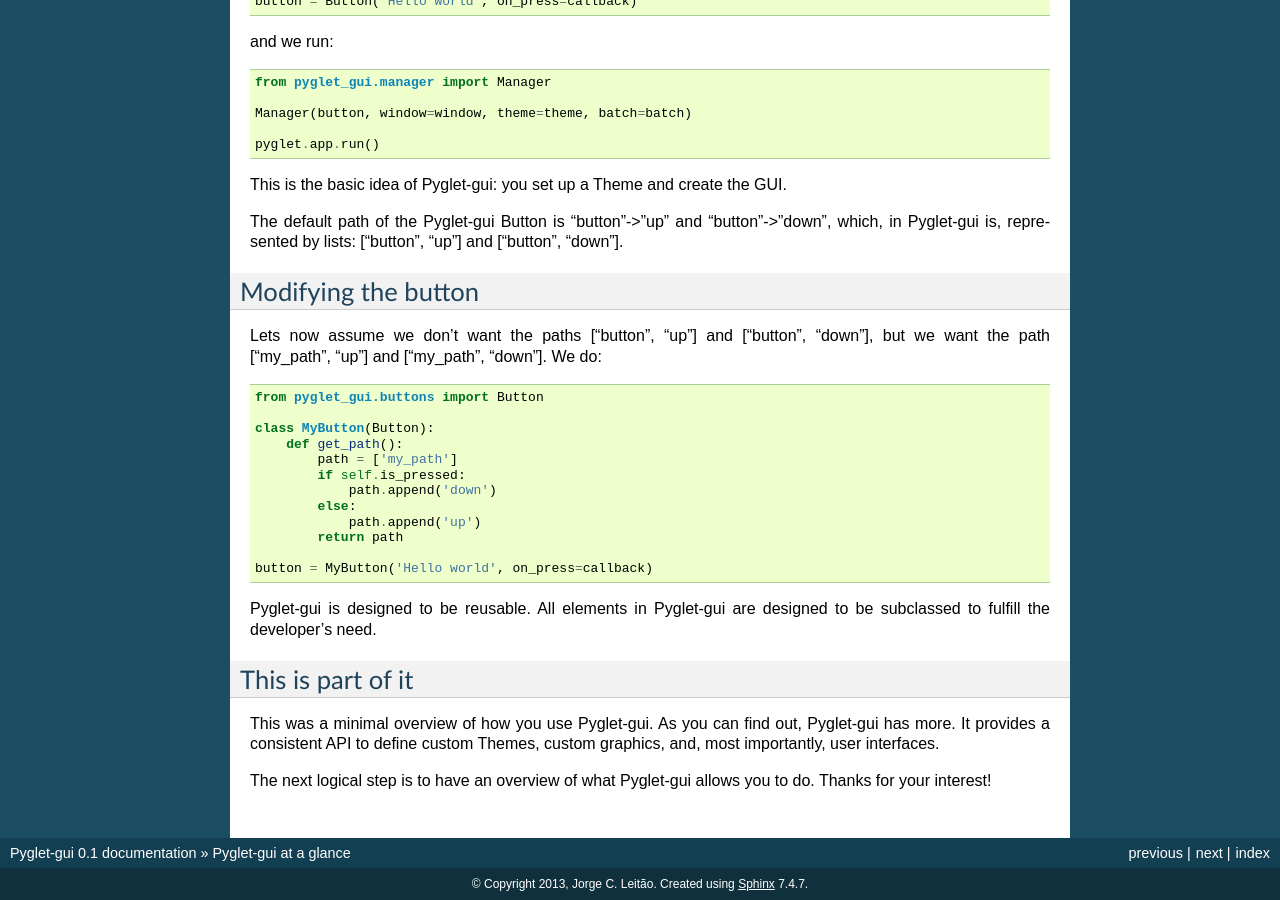
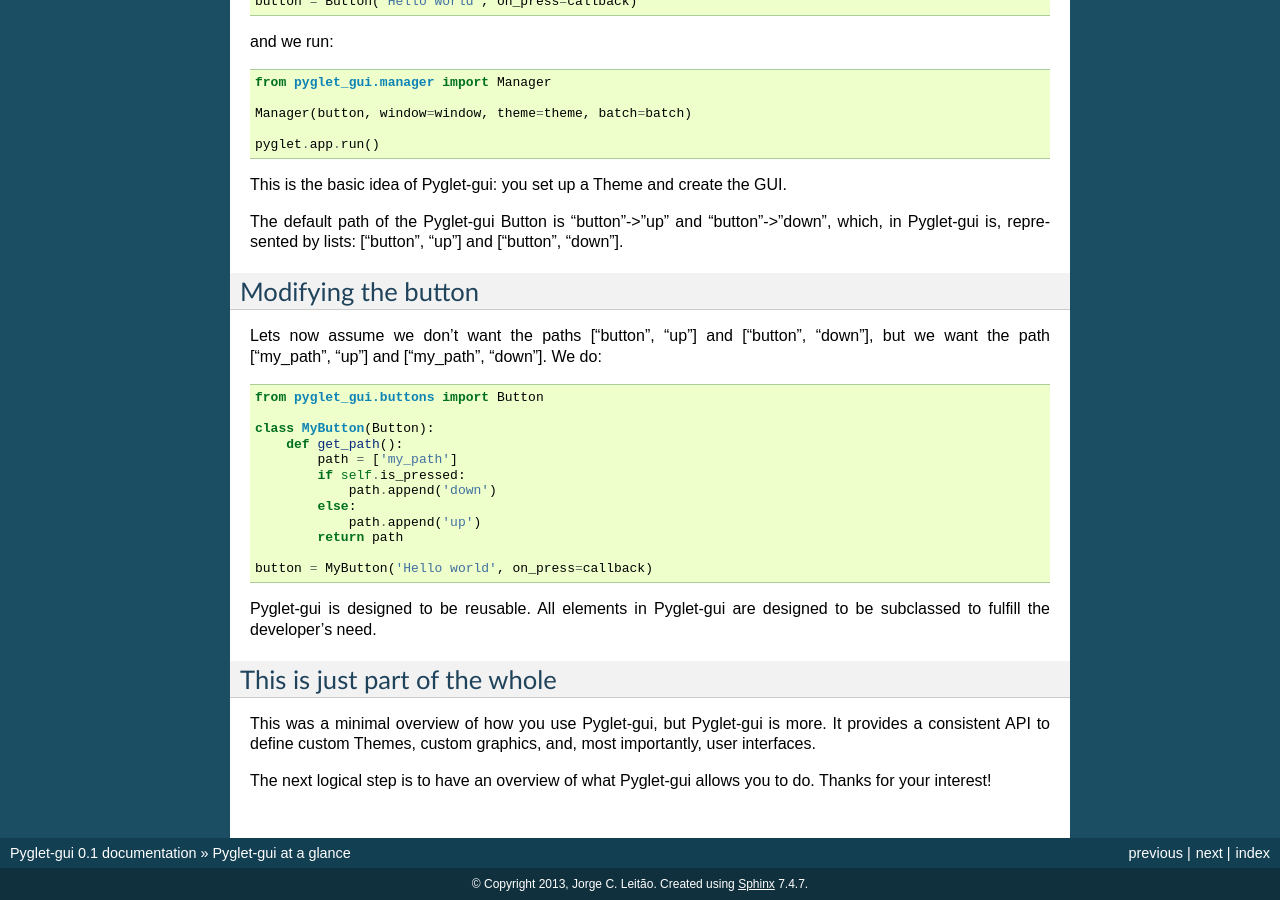
Before and after one commit to jorgecarleitao/pyglet-gui, a Sphinx documentation site: the page built from docs/tutorial.rst, in a window 1280 px wide and 900 px high, scrolled down 1566 px. Built offline with Sphinx 7.4.7, drawn with Linux system fonts in a browser that asks for light colours; some of the changed text lies outside the part shown.

Commit message:
Made minor re-phrasing to tutorial doc.

```diff
--- a/docs/tutorial.rst
+++ b/docs/tutorial.rst
@@ -125,11 +125,11 @@
 Pyglet-gui is designed to be reusable. All elements in Pyglet-gui are designed to
 be subclassed to fulfill the developer's need.
 
-This is part of it
-^^^^^^^^^^^^^^^^^^^^^
+This is just part of the whole
+^^^^^^^^^^^^^^^^^^^^^^^^^^^^^^^^
 
-This was a minimal overview of how you use Pyglet-gui. As you can find out,
-Pyglet-gui has more. It provides a consistent API to define custom Themes, custom graphics,
+This was a minimal overview of how you use Pyglet-gui, but Pyglet-gui is more.
+It provides a consistent API to define custom Themes, custom graphics,
 and, most importantly, user interfaces.
 
 The next logical step is to have an overview of what Pyglet-gui allows you to do.
```
